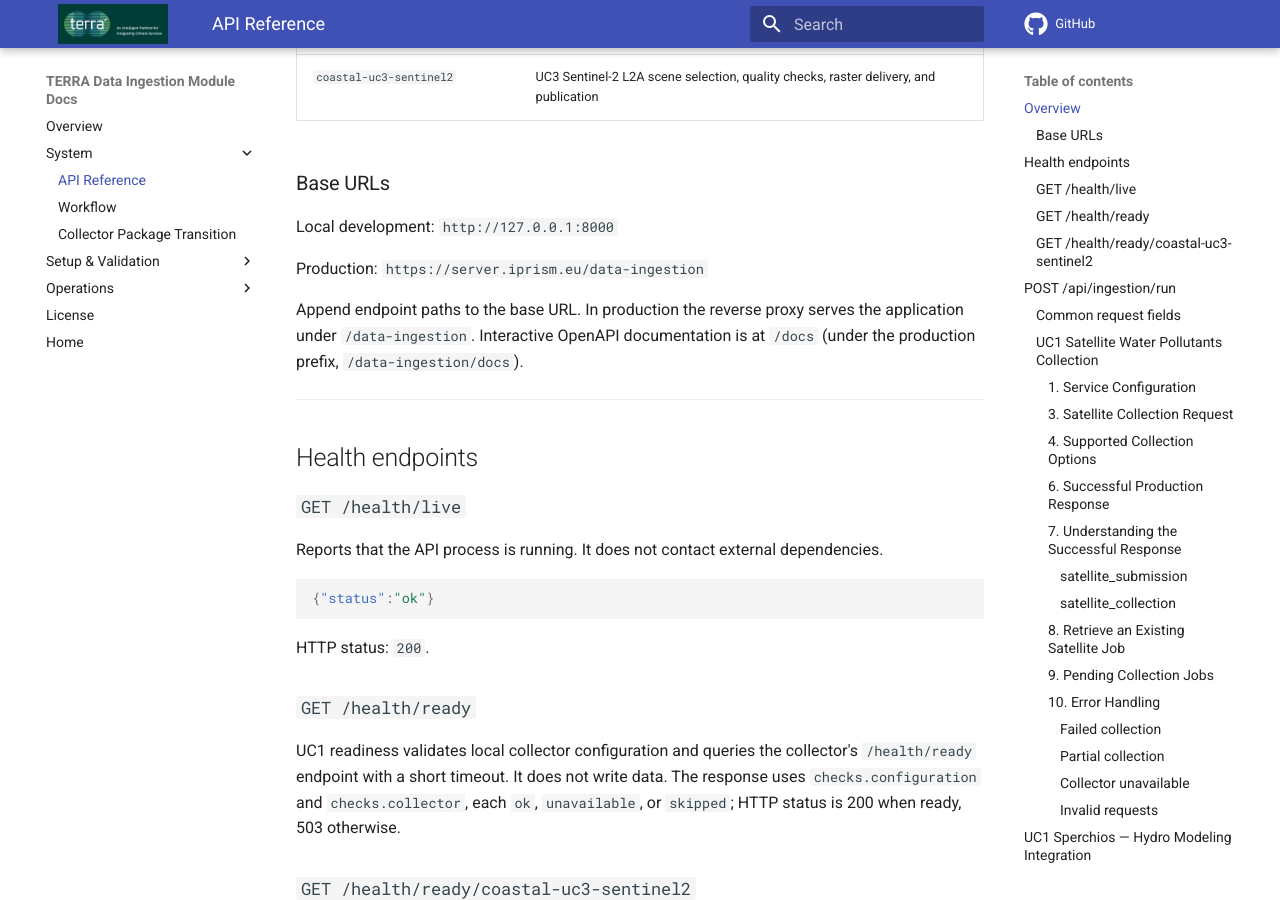
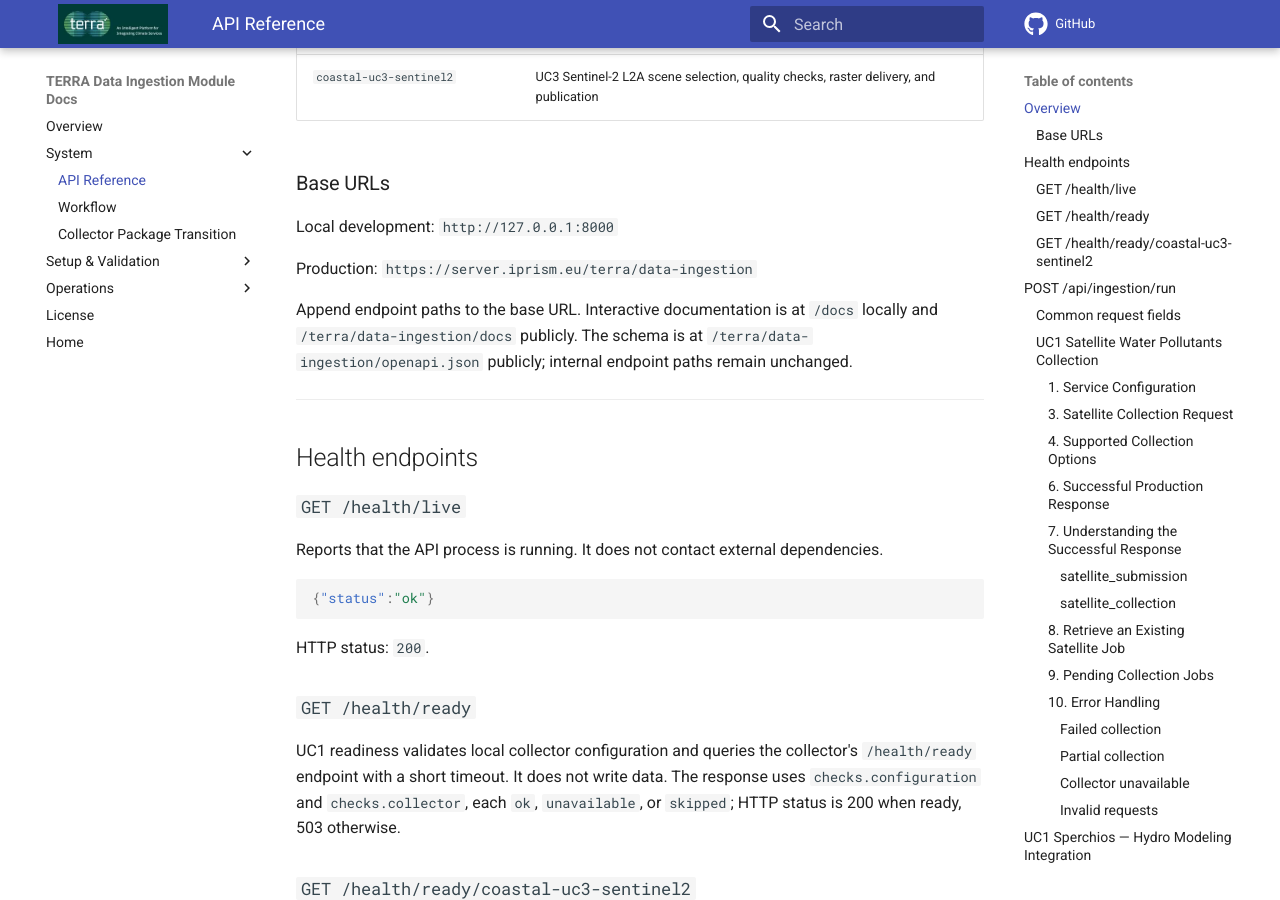
Before and after one commit to terra-horizon/Data_ingestion_module, an MkDocs documentation site: the page built from docs/docs/api-reference.md, in a window 1280 px wide and 900 px high, scrolled down 512 px. Built offline with MkDocs 1.6.1 and Material for MkDocs 9.7.7, drawn with Linux system fonts in a browser that asks for light colours; comment, search, counter and statistics services are not loaded; the version menu is left out.

Commit message:
Document deployment behind the TERRA URL prefix

```diff
--- a/docs/docs/api-reference.md
+++ b/docs/docs/api-reference.md
@@ -15,9 +15,9 @@ The module exposes a synchronous REST API for registered ingestion workflows. Bo
 
 Local development: `http://127.0.0.1:8000`
 
-Production: `https://server.iprism.eu/data-ingestion`
+Production: `https://server.iprism.eu/terra/data-ingestion`
 
-Append endpoint paths to the base URL. In production the reverse proxy serves the application under `/data-ingestion`. Interactive OpenAPI documentation is at `/docs` (under the production prefix, `/data-ingestion/docs`).
+Append endpoint paths to the base URL. Interactive documentation is at `/docs` locally and `/terra/data-ingestion/docs` publicly. The schema is at `/terra/data-ingestion/openapi.json` publicly; internal endpoint paths remain unchanged.
 
 ---
 
```
Also changed, not shown: docs/docs/deployment.md (+1 -1 lines), docs/docs/uc3-integration.md (+0 -2 lines), README.md.
